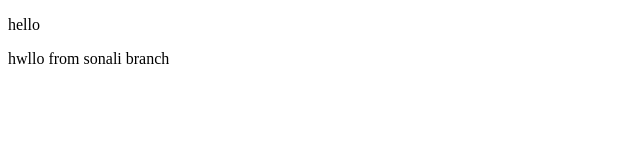
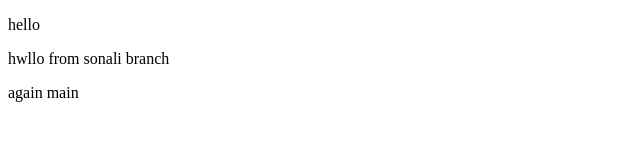
Before and after one commit to SpackIntern/test, a plain HTML site: page index.html in a window 1280 px wide. Shown: the full height of the page, 0-640 px from the left. Drawn offline with Linux system fonts and the light colour scheme.

Commit message:
meregd sonali changes

```diff
--- a/index.html
+++ b/index.html
@@ -8,5 +8,6 @@
   <body>
     <p>hello</p>
     <p>hwllo from sonali branch</p>
+    <p>again main</p>
   </body>
 </html>
```
